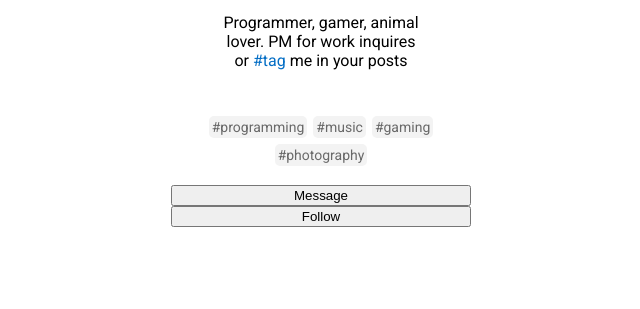
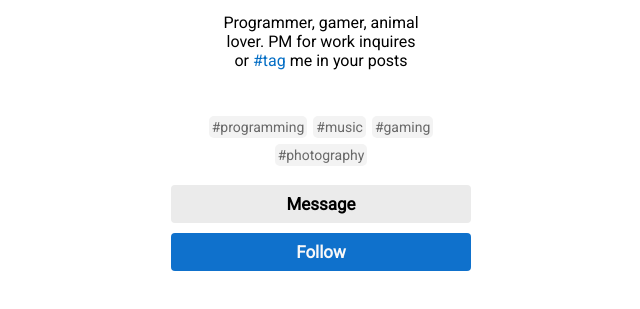
Before and after one commit to alekvan/semos-html-css, a plain HTML site: page layout_chas4/home.html in a window 1280 px wide. Shown: the part 81-390 px from the top of the page, without its empty margins (319-959 px from the left). Drawn offline with Linux system fonts and the light colour scheme.

Commit message:
Fixingbtns

```diff
--- a/layout_chas4/home.html
+++ b/layout_chas4/home.html
@@ -23,8 +23,8 @@
                 <li>#photography</li>
             </ul>
         </div>
-        <button class="card-btn">Message</button>
-        <button class="card-btn">Follow</button>
+        <a href="#" class="msg-btn">Message</a>
+        <a href="#" class="follow-btn">Follow</a>
     </div>
 </body>
 </html>
--- a/layout_chas4/style.css
+++ b/layout_chas4/style.css
@@ -84,3 +84,46 @@ img {
   font-size: 14px;
   color: rgb(105, 105, 105);
 }
+
+.msg-btn {
+  background-color: #ebebeb;
+  border-radius: 4px;
+  display: inline-block;
+  cursor: pointer;
+  color: #000000;
+  font-family: "Roboto";
+  font-weight: bolder;
+  font-size: 17px;
+  padding: 9px 76px;
+  text-decoration: none;
+  text-align: center;
+}
+.msg-btn:hover {
+  background-color: #dedede;
+}
+.msg-btn:active {
+  position: relative;
+  top: 1px;
+}
+
+.follow-btn {
+  background-color: #0f71cc;
+  border-radius: 4px;
+  display: inline-block;
+  cursor: pointer;
+  color: #f8f8f8;
+  font-family: "Roboto";
+  font-weight: bolder;
+  font-size: 17px;
+  margin-top: 10px;
+  padding: 9px 76px;
+  text-decoration: none;
+  text-align: center;
+}
+.follow-btn:hover {
+  background-color: #dedede;
+}
+.follow-btn:active {
+  position: relative;
+  top: 1px;
+}
```
